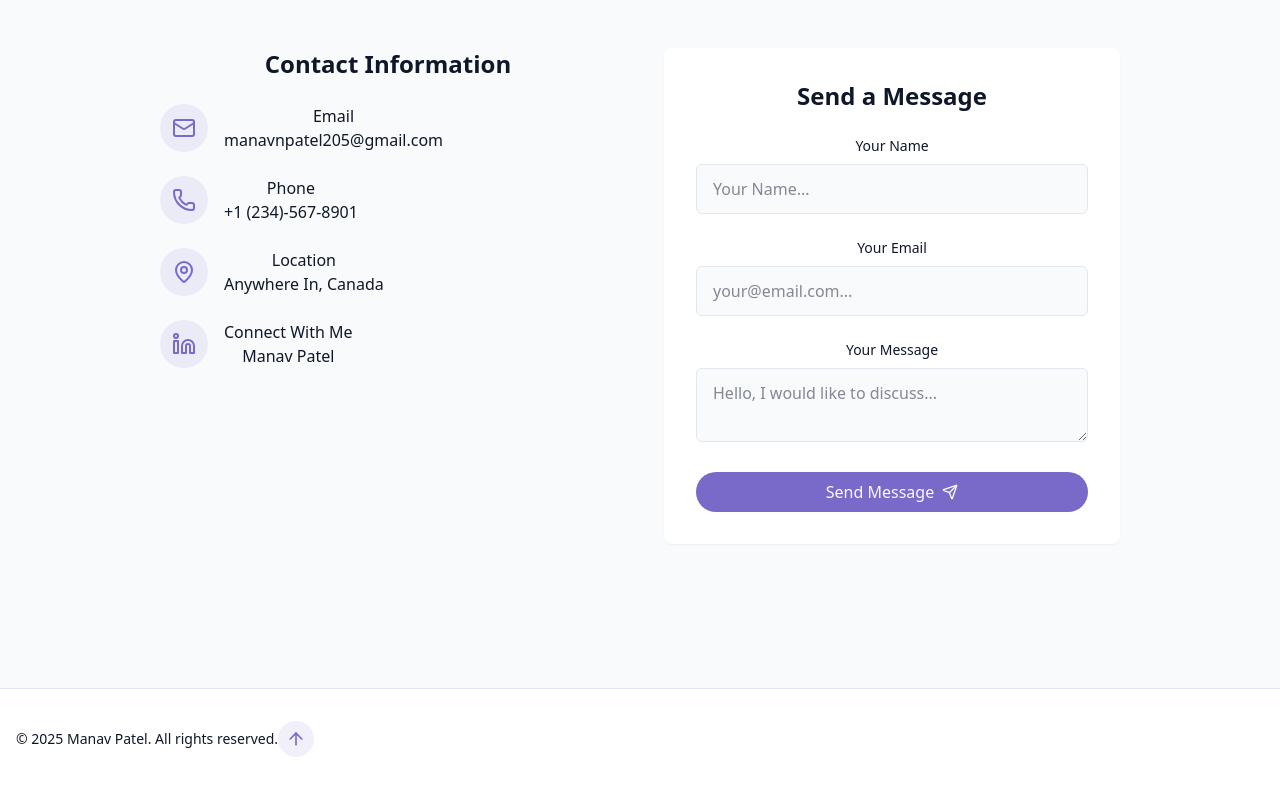
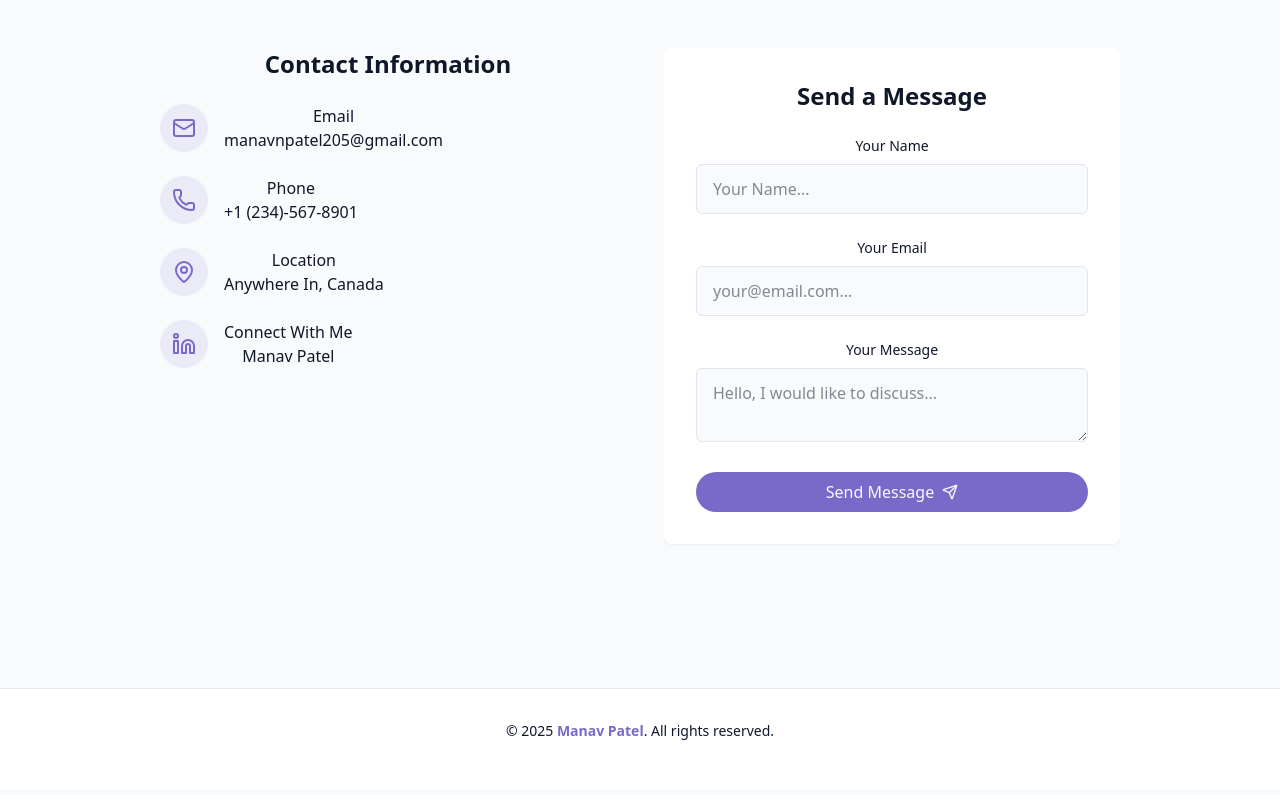
Before and after one commit to Manav2805/Portfolio, a React (Vite) app: page / in a window 1280 px wide. Shown: the part 2473-3268 px from the top of the page. Built offline with nearby package versions, Linux system fonts and the light colour scheme.

Commit message:
Final touches to the footer

```diff
--- a/src/components/Footer.jsx
+++ b/src/components/Footer.jsx
@@ -2,17 +2,10 @@
 
 export const Footer = () => {
   return (
-    <footer className="py-12 px-4 bg-card relative border-t border-border mt-12 pt-8 flex flex-wrap jutify-between items-center">
-      <p className="text-sm text-muted-foreground justify-center ">
-        &copy; {new Date().getFullYear()} Manav Patel. All rights reserved.
+    <footer className="py-12 px-4 bg-card relative border-t border-border mt-12 pt-8 flex flex-wrap justify-center items-center">
+      <p className="text-sm text-muted-foreground">
+        &copy; {new Date().getFullYear()} <a href="#hero" className="text-primary font-semibold">Manav Patel</a>. All rights reserved.
       </p>
-
-      <a
-        href="#hero"
-        className="p-2 rounded-full bg-primary/10 hover:bg-primary/20 text-primary transition-colors"
-      >
-        <ArrowUp size={20} />
-      </a>
     </footer>
   );
 };
```
